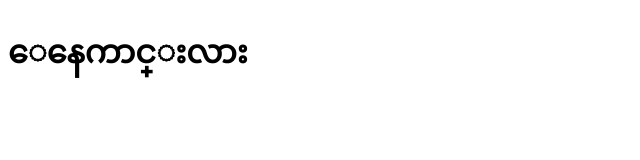
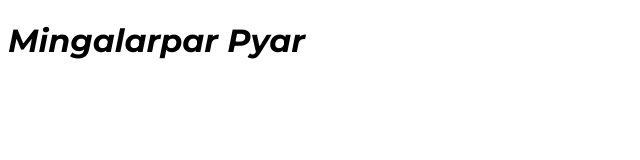
Before and after one commit to khantheinit/css-advance-revision, a plain HTML site: page font.html in a window 1280 px wide. Shown: the whole page, without its empty margins (0-640 px from the left). Drawn offline with Linux system fonts and the light colour scheme.

Commit message:
css revise dec19 katar

```diff
--- a/font/font.html
+++ b/font.html
@@ -8,14 +8,14 @@
 </head>
 <style>
     @font-face {
-        font-family: "gangay";
-        src: url(./GG.ttf);
+        font-family: "aa";
+        src: url(./font/aa.ttf);
     }
     body{
-        font-family: gang ;
+        font-family: 'aa';
     }
 </style>
 <body>
-    <h1>ေနေကာင္းလား</h1>
+    <h1>Mingalarpar Pyar</h1>
 </body>
 </html>
```
Also changed, not shown: font/aa.ttf (renamed from font/Montserrat-Italic-VariableFont_wght.ttf), font/bb.ttf (renamed from font/Montserrat-VariableFont_wght.ttf).
